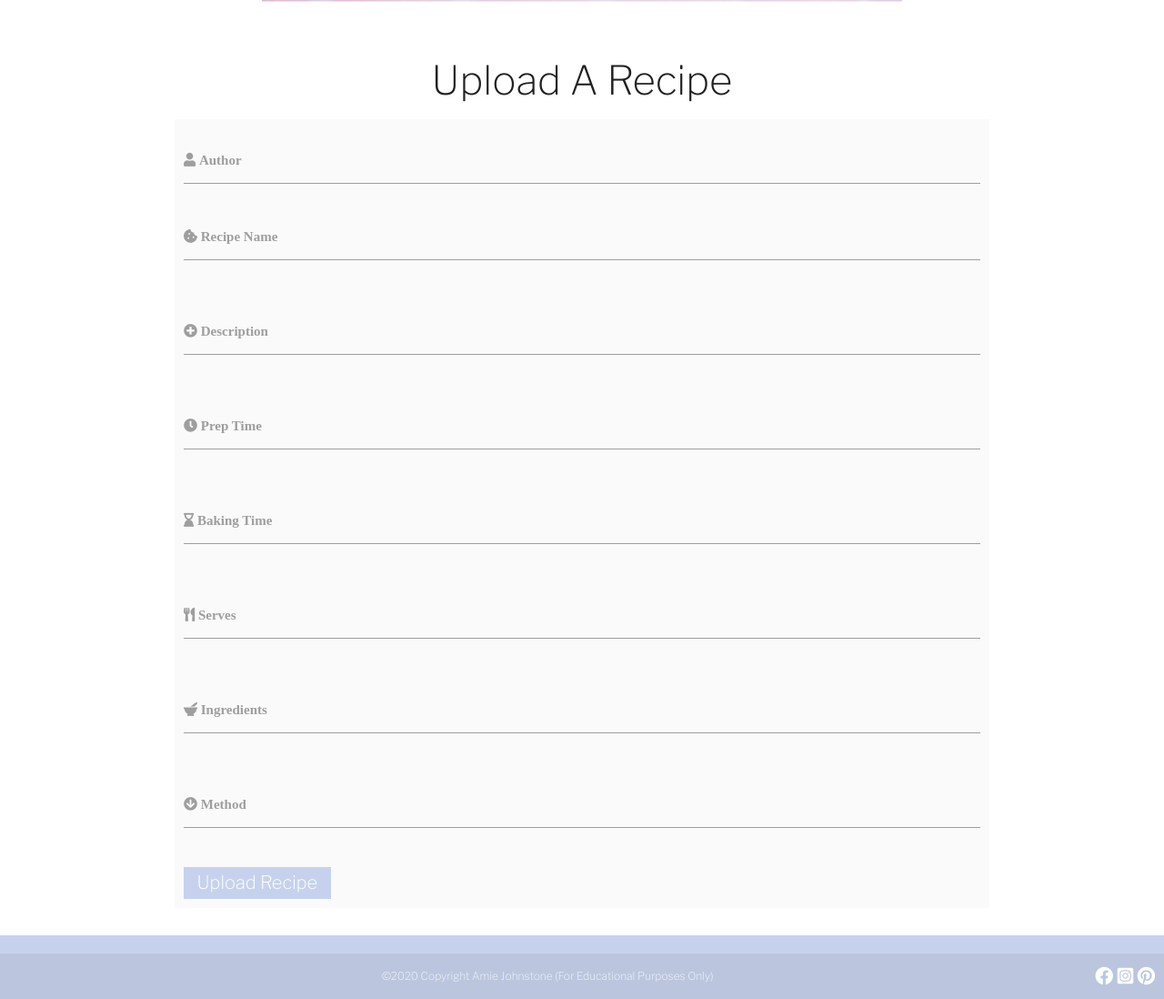
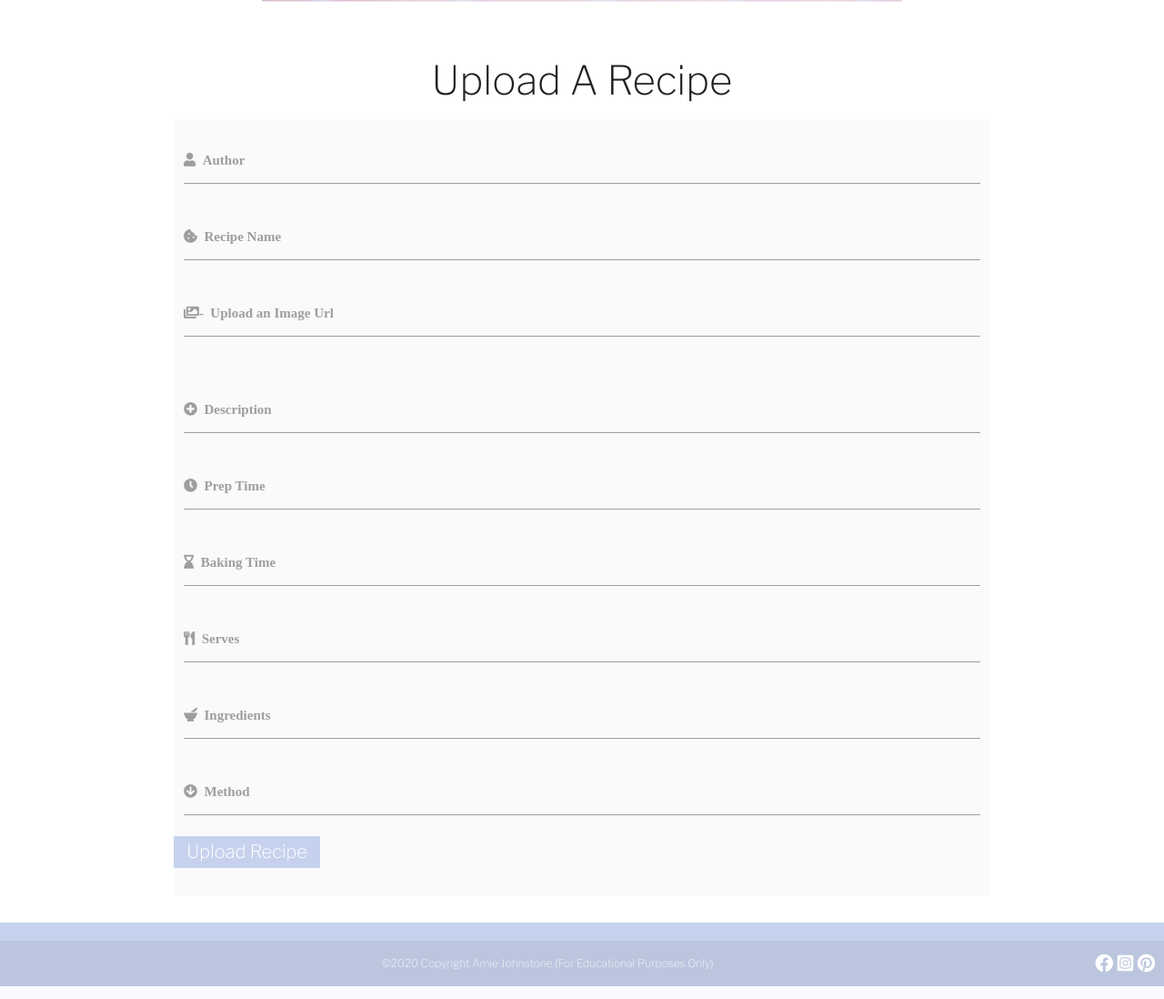
Before and after one commit to Amiejohnstone18/The_Baking_Book, a Flask app: page /add_recipes in a window 1280 px wide. Shown: the part 330-1428 px from the top of the page at 91% size. Run offline with Flask 2, Linux system fonts and the light colour scheme; some libraries are stand-ins or nearby versions.

Commit message:
Re-arranged 'view link' method and ingredients

```diff
--- a/static/css/style.css
+++ b/static/css/style.css
@@ -107,12 +107,21 @@
 .symbols {
   color: white;
   font-family: "Libre Franklin", sans-serif;
-  font-size: 20px;
+  font-size: 30px;
   text-align: center;
 }
 
+.recipe_info{
+    font-family: "Libre Franklin", sans-serif;
+    font-size: 22px;
+    color: white;
+    text-align: center;
+
+}
+
+
 /* Ingredients */
-#ingredients {
+#more-ingredients {
   color: white;
   font-family: "Libre Franklin", sans-serif;
   font-size: 20px;
@@ -120,12 +129,14 @@
 }
 
 /* Method */
-#method{
+#more-method {
   color: white;
   font-family: "Libre Franklin", sans-serif;
   font-size: 20px;
   text-align: center;
 }
+
+
 
 /* Footer */
 .page-footer {
--- a/templates/add_recipes.html
+++ b/templates/add_recipes.html
@@ -9,13 +9,11 @@
 <br />
 <br />
 
-
 <!-- Upload Recipes -->
 <h3 id="add_recipe_title">Upload A Recipe</h3>
 <div class="row-card-panel grey lighten-5 container">
   <form class="col s12" method="POST" action="{{ url_for('add_recipes') }}">
     <div class="row">
-
       <!-- Author Name -->
       <div class="input-field col s12">
         <input
@@ -25,7 +23,7 @@
           class="validate"
           required
         />
-        <label class="fas fa-user" for="author">      Author</label>
+        <label class="fas fa-user" for="author">&nbsp;&nbsp;Author</label>
       </div>
       <!-- Recipe Name -->
       <div class="input-field col s12">
@@ -36,13 +34,30 @@
           class="validate"
           required
         />
-        <label class="fas fa-cookie-bite" for="recipe_name">      Recipe Name</label>
+        <label class="fas fa-cookie-bite" for="recipe_name"
+          >&nbsp;&nbsp;Recipe Name</label
+        >
       </div>
+
+
+
+      <!-- Upload Image -->
+      <div class="input-field col s12">
+        <input
+          id="image_url"
+          name="image_url"
+          type="text"
+          class="validate"
+          required
+        />
+        <label class="fas fa-images" for="image_url"
+          >-&nbsp;&nbsp;Upload an Image Url</label
+        >
+        <img src="{{ image_url }}" />
       </div>
-    <!-- Upload Image -->
+
 
       <!-- Description -->
-    <div class="row">
       <div class="input-field col s12">
         <input
           id="description"
@@ -53,25 +68,28 @@
           class="validate"
           required
         />
-        <label class="fas fa-plus-circle" for="description">      Description</label>
-      </div>
+        <label class="fas fa-plus-circle" for="description"
+          >&nbsp;&nbsp;Description</label
+        >
       </div>
       <!-- Preptime -->
-    <div class="row">
       <div class="input-field col s12">
         <input id="preptime" name="preptime" type="text" required />
-        <label class="fas fa-clock" for="prep-time">      Prep Time</label>
+        <label class="fas fa-clock" for="prep-time"
+          >&nbsp;&nbsp;Prep Time</label
+        >
       </div>
-    </div>
+
       <!-- Baking Time -->
-    <div class="row">
+
       <div class="input-field col s12">
         <input id="bakingtime" name="bakingtime" type="text" required />
-        <label class="fas fa-hourglass-end" for="bakingtime">      Baking Time</label>
-      </div>
+        <label class="fas fa-hourglass-end" for="bakingtime"
+          >&nbsp;&nbsp;Baking Time</label
+        >
       </div>
       <!-- Serves -->
-    <div class="row">
+
       <div class="input-field col s12">
         <input
           id="serves"
@@ -80,11 +98,10 @@
           class="validate"
           required
         />
-        <label class="fas fa-utensils" for="serves">      Serves</label>
-      </div>
+        <label class="fas fa-utensils" for="serves">&nbsp;&nbsp;Serves</label>
       </div>
       <!-- Ingredients -->
-    <div class="row">
+
       <div class="input-field col s12">
         <input
           id="ingredients"
@@ -94,12 +111,11 @@
           required
         />
         <label class="fas fa-mortar-pestle" for="ingredients"
-          >      Ingredients</label
+          >&nbsp;&nbsp;Ingredients</label
         >
       </div>
-    </div>
       <!-- Method -->
-    <div class="row">
+
       <div class="input-field col s12">
         <input
           id="method"
@@ -108,15 +124,16 @@
           class="validate"
           required
         />
-        <label class="fas fa-arrow-circle-down" for="method">      Method</label>
-      </div>
+        <label class="fas fa-arrow-circle-down" for="method"
+          >&nbsp;&nbsp;Method</label
+        >
       </div>
       <!-- Submit Button -->
       <button class="button" type="submit">
         Upload Recipe
         <i class="material-icons left"></i>
       </button>
-
+    </div>
   </form>
 </div>
 
--- a/templates/index.html
+++ b/templates/index.html
@@ -18,7 +18,7 @@
 
 <div class="container">
   <div class="row">
-    <div class="col m3">
+    <div class="col s12 m3">
       <div class="card">
         {% for add_recipes in add_recipes %}
         <!-- Image -->
```
Also changed, not shown: templates/view_more.html (+11 -5 lines). Lines whose indentation alone changed are shown as unchanged.
